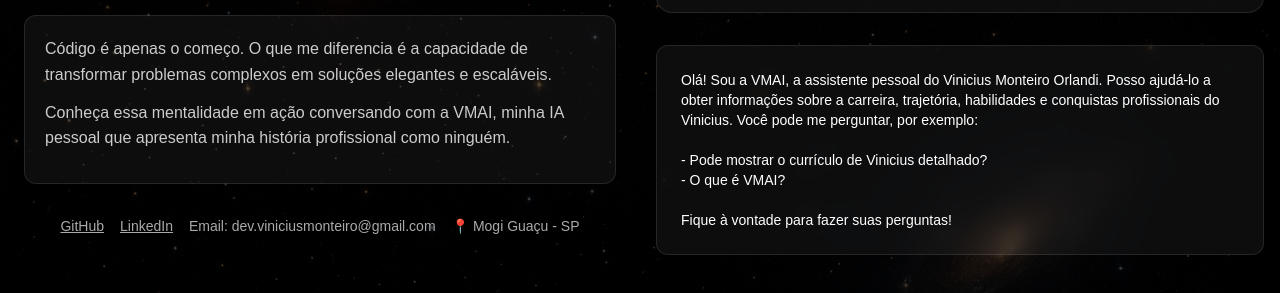
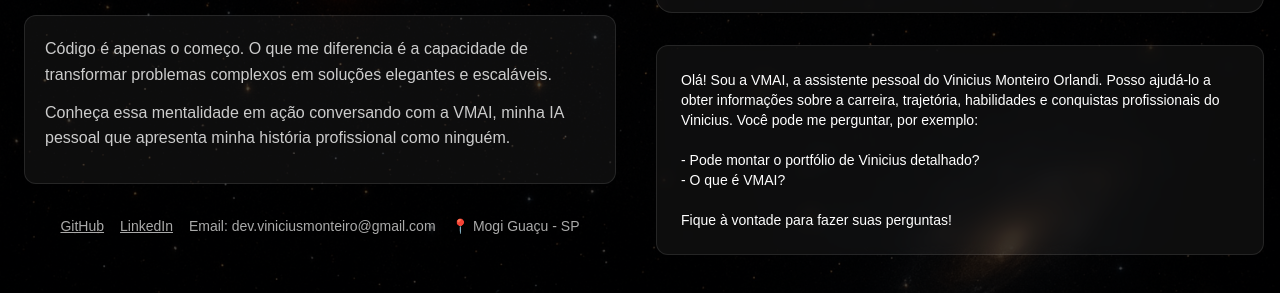
Before and after one commit to dev-ViniciusMonteiro/vinicius-landingpage-ia, a Next.js app: page / in a window 1280 px wide. Shown: the part 346-639 px from the top of the page. Built offline with nearby package versions, Linux system fonts and the light colour scheme; no server answers.

Commit message:
Fix: links

```diff
--- a/src/components/Chat/ChatResponse.tsx
+++ b/src/components/Chat/ChatResponse.tsx
@@ -7,10 +7,15 @@ const ChatResponse = ({
   response: string;
   loading: boolean;
 }) => {
-  const formatResponse = (text: string) => {
-    const formattedText = text.replace(/\*\*(.*?)\*\*/g, "<strong>$1</strong>");
+const formatResponse = (text: string) => {
+    const formattedText = text
+        .replace(/\*\*(.*?)\*\*/g, "<strong>$1</strong>")
+        .replace(/https?:\/\/[^\s)>\]]+/g, (url) => {
+            const cleanUrl = url.replace(/[)\]"']*$/, "");
+            return `<a href="${cleanUrl}" target="_blank" rel="noopener noreferrer" class="text-blue-500 underline">${cleanUrl}</a>`;
+        });
     return { __html: formattedText };
-  };
+};
 
   return (
     <div className="bg-white/5 backdrop-blur-sm border border-white/10 rounded-xl p-6 min-h-[100px] max-h-[calc(100vh-400px)] md:max-h-[calc(100vh-300px)] overflow-y-auto whitespace-pre-wrap text-sm">
@@ -23,7 +28,7 @@ const ChatResponse = ({
         <div
           dangerouslySetInnerHTML={formatResponse(
             response ||
-              'Olá! Sou a VMAI, a assistente pessoal do Vinicius Monteiro Orlandi. Posso ajudá-lo a obter informações sobre a carreira, trajetória, habilidades e conquistas profissionais do Vinicius. Você pode me perguntar, por exemplo: \n\n- Pode mostrar o currículo de Vinicius detalhado?\n- O que é VMAI?\n\nFique à vontade para fazer suas perguntas!'
+              'Olá! Sou a VMAI, a assistente pessoal do Vinicius Monteiro Orlandi. Posso ajudá-lo a obter informações sobre a carreira, trajetória, habilidades e conquistas profissionais do Vinicius. Você pode me perguntar, por exemplo: \n\n- Pode montar o portfólio de Vinicius detalhado?\n- O que é VMAI?\n\nFique à vontade para fazer suas perguntas!'
           )}
         />
       )}
```
